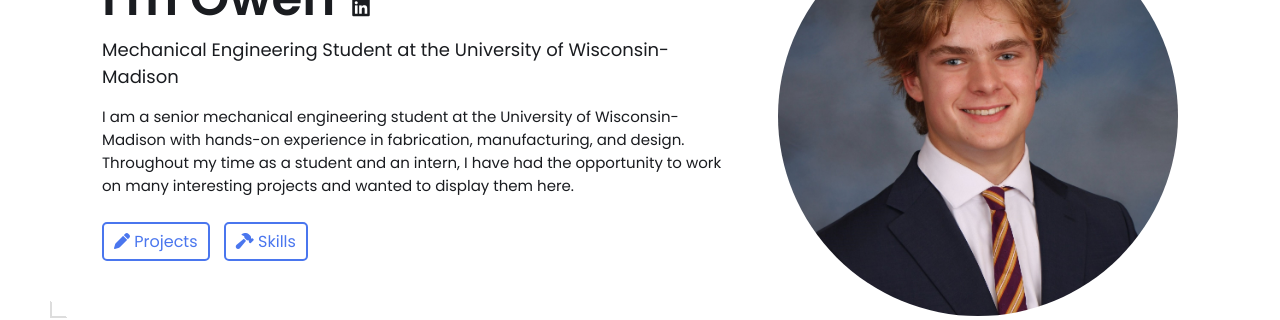
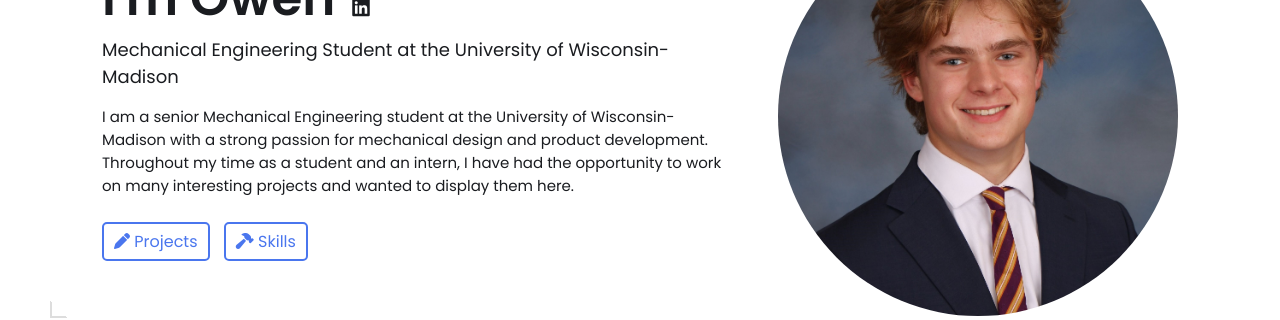
Before and after one commit to owenpickart/owenpickart.github.io, a Jekyll site: the page built from index.html, in a window 1280 px wide and 900 px high. Shown: the part 216-536 px from the top of the window. Built offline with Jekyll 4.4.1, drawn with Linux system fonts in a browser that asks for light colours.

Commit message:
Update _config.yml

```diff
--- a/_config.yml
+++ b/_config.yml
@@ -15,7 +15,7 @@ title: Owen Pickart | Mechanical Engineering Portfolio # This is what shows up i
 name: Owen Pickart
 headline: Mechanical Engineering Student at the University of Wisconsin-Madison
 description: >- # dont remove this line. this will ignore all new lines until the next section
-  I am a senior mechanical engineering student at the University of Wisconsin-Madison with hands-on experience in fabrication, manufacturing, and design. Throughout my time as a student and an intern, I have had the opportunity to work on many interesting projects and wanted to display them here.
+  I am a senior Mechanical Engineering student at the University of Wisconsin-Madison with a strong passion for mechanical design and product development. Throughout my time as a student and an intern, I have had the opportunity to work on many interesting projects and wanted to display them here.
 
 # Place your profile image in /assets/images/profile-image/folder and edit the file name
 profile_image: ./assets/images/profile-image/OwenPickartHeadshot.jpeg
```
